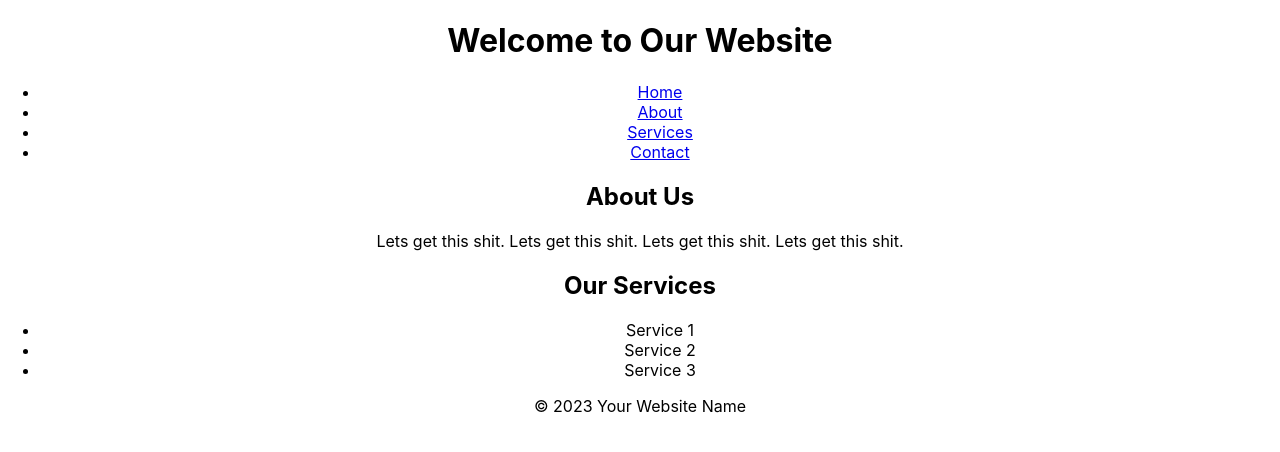
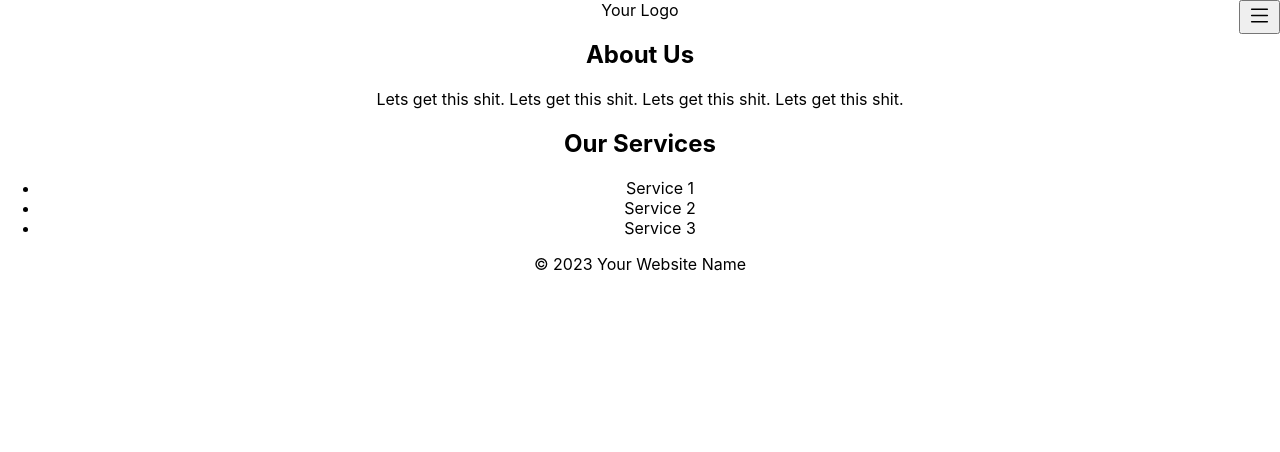
Before and after one commit to dracos-l/pickupcompsv2, a React (Create React App) app: page / in a window 1280 px wide. Shown: the top 452 px of the page. Built offline with nearby package versions, Linux system fonts and the light colour scheme.

Commit message:
Working on Header

```diff
--- a/package.json
+++ b/package.json
@@ -3,12 +3,14 @@
   "version": "0.1.0",
   "private": true,
   "dependencies": {
+    "@emotion/react": "^11.11.1",
+    "@emotion/styled": "^11.11.0",
     "@testing-library/jest-dom": "^5.17.0",
     "@testing-library/react": "^13.4.0",
     "@testing-library/user-event": "^13.5.0",
     "react": "^18.2.0",
     "react-dom": "^18.2.0",
-    "react-scripts": "5.0.1",
+    "react-scripts": "^2.1.3",
     "web-vitals": "^2.1.4"
   },
   "scripts": {
--- a/src/App.css
+++ b/src/App.css
@@ -28,6 +28,12 @@
   color: #61dafb;
 }
 
+.dropdown{
+  position: absolute;
+  top: 0; /* Adjust the top position as needed */
+  right: 0; /* Position it to the right */
+}
+
 @keyframes App-logo-spin {
   from {
     transform: rotate(0deg);
--- a/src/App.js
+++ b/src/App.js
@@ -1,9 +1,12 @@
 import './App.css';
-import MainPage from './MainPage';
+import MainPage from './components/MainPage';
+import Header from './components/Header';
+import React from 'react';
 
 function App() {
   return (
   <div className="App">
+    <Header />
     <MainPage /> {/* Render the MainPage component */}
   </div>
 );
--- /dev/null
+++ b/src/components/DropdownMenu.js
@@ -0,0 +1,50 @@
+import React, { useState } from 'react';
+
+const DropdownMenu = () => {
+  const [isOpen, setIsOpen] = useState(false);
+  const [selectedItem, setSelectedItem] = useState(null);
+  const [isPopupOpen, setIsPopupOpen] = useState(false);
+
+  const toggleMenu = () => {
+    setIsOpen(!isOpen);
+  };
+
+  const handleItemClick = (item) => {
+    setIsOpen(false);
+    setSelectedItem(item);
+    setIsPopupOpen(true); // Open the popup when an item is selected
+  };
+
+  const closePopup = () => {
+    setIsPopupOpen(false);
+  };
+
+
+  return (
+    <div>
+        <div className="dropdown">
+        <button className="dropdown-button" onClick={toggleMenu}>
+            <svg xmlns="http://www.w3.org/2000/svg" width="25" height="25" fill="currentColor" class="bi bi-list" viewBox="0 0 16 16">
+                <path fill-rule="evenodd" d="M2.5 12a.5.5 0 0 1 .5-.5h10a.5.5 0 0 1 0 1H3a.5.5 0 0 1-.5-.5zm0-4a.5.5 0 0 1 .5-.5h10a.5.5 0 0 1 0 1H3a.5.5 0 0 1-.5-.5zm0-4a.5.5 0 0 1 .5-.5h10a.5.5 0 0 1 0 1H3a.5.5 0 0 1-.5-.5z"/>
+            </svg>
+        </button>
+        {isOpen && (
+            <ul className="dropdown-menu">
+            <li onClick={() => handleItemClick('Contact')}>Contact Us</li>
+            <li onClick={() => handleItemClick('AboutUs')}>About Us</li>
+            <li onClick={() => handleItemClick('AboutProj')}>About the Project</li>
+            </ul>
+        )}
+        </div>
+        {isPopupOpen && (
+            <div className="popup">
+                <div className="popup-content">
+                    <h3>Custom Popup Text for {selectedItem}</h3>
+                    <button onClick={closePopup}>Close</button>
+                </div>
+            </div>
+        )}
+    </div>
+  )}
+
+export default DropdownMenu;
--- /dev/null
+++ b/src/components/Header.js
@@ -0,0 +1,17 @@
+import React from 'react';
+import DropdownMenu from './DropdownMenu';
+
+const Header = () => {
+  return (
+    <header>
+      <nav>
+        <div className="logo">Your Logo</div>
+        <div className="menu">
+            <DropdownMenu />
+        </div>
+      </nav>
+    </header>
+  );
+}
+
+export default Header;
--- a/src/MainPage.js
+++ b/src/components/MainPage.js
@@ -3,18 +3,6 @@ import React from 'react';
 function MainPage() {
   return (
     <div className="main-container">
-      {/* Header Section */}
-      <header>
-        <h1>Welcome to Our Website</h1>
-        <nav>
-          <ul>
-            <li><a href="#">Home</a></li>
-            <li><a href="#">About</a></li>
-            <li><a href="#">Services</a></li>
-            <li><a href="#">Contact</a></li>
-          </ul>
-        </nav>
-      </header>
 
       {/* Main Content Section */}
       <main>
```
Also changed, not shown: 2 other files (tests, documents, lock files or other folders).
